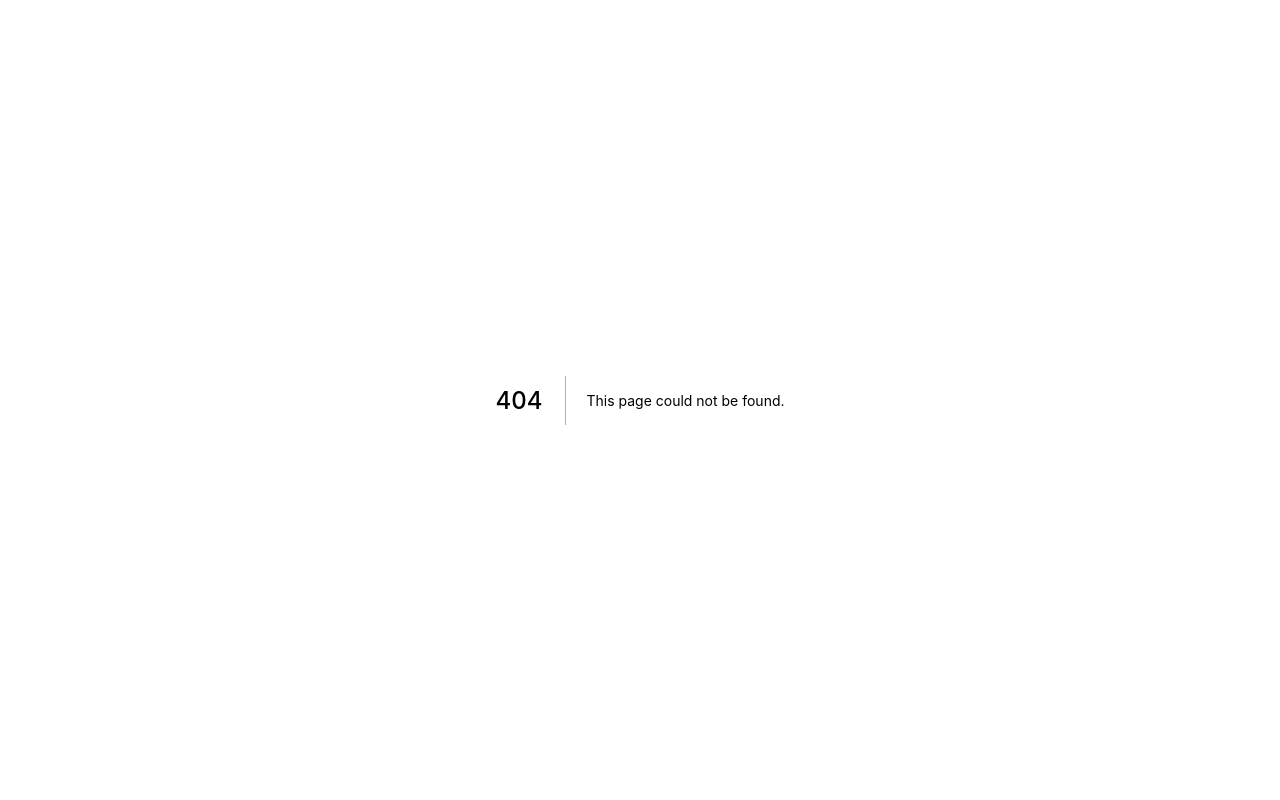
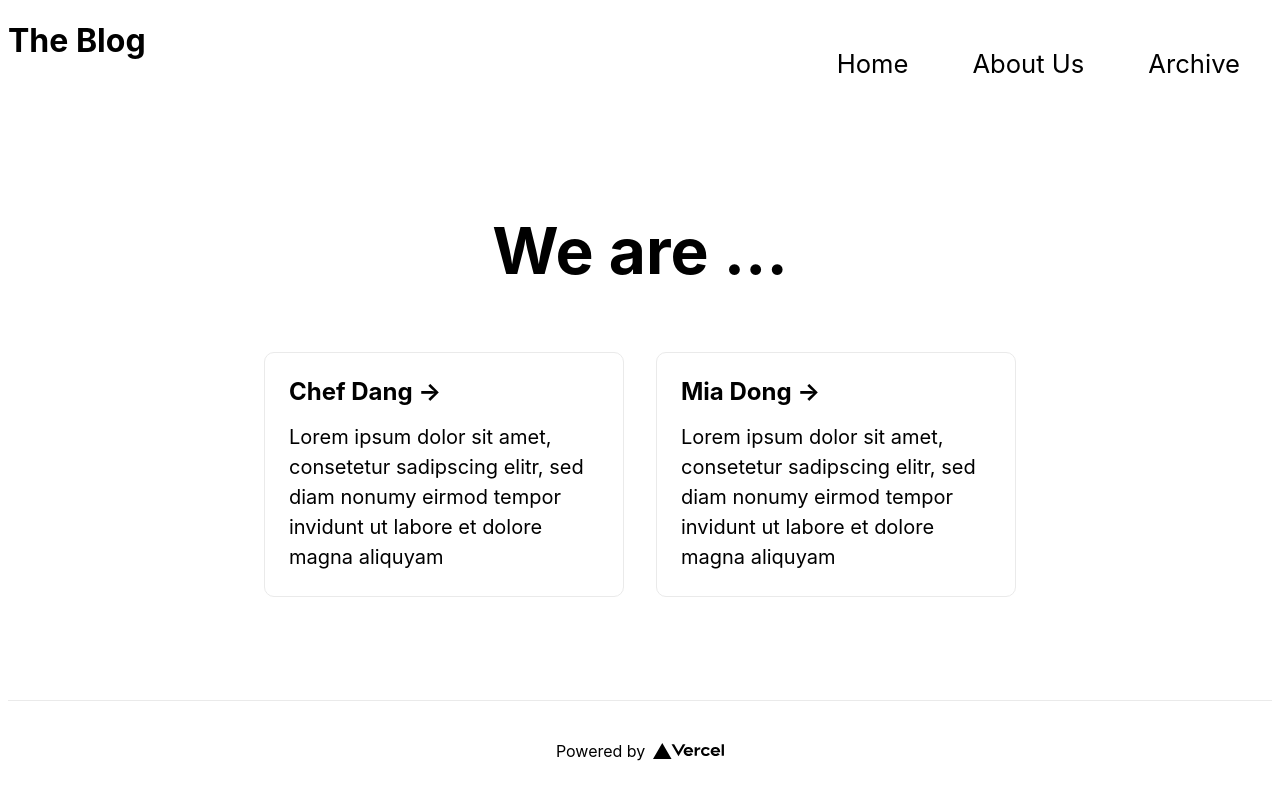
Before and after one commit to JanRiefling/blog-fred, a Next.js app in the folder blog-fred-frontend/: page /about in a window 1280 px wide. Before the commit this address had no page. Built offline with nearby package versions, Linux system fonts and the light colour scheme.

Commit message:
Add about us page

```diff
--- /dev/null
+++ b/blog-fred-frontend/pages/about.js
@@ -0,0 +1,45 @@
+import styles from "../styles/Home.module.css";
+import Head from "next/head";
+import NavBar from "../components/Navbar";
+
+export default function AboutUs() {
+  return (
+    <div className={styles.container}>
+      <Head>
+        <title>About Us</title>
+        <link rel="icon" href="/favicon.ico" />
+      </Head>
+      <NavBar />
+      <main className={styles.main}>
+        <h1 className={styles.title}>We are ...</h1>
+
+        <div className={styles.grid}>
+          <a href="#" className={styles.card}>
+            <h3>Chef Dang &rarr;</h3>
+            <p>
+              Lorem ipsum dolor sit amet, consetetur sadipscing elitr, sed diam
+              nonumy eirmod tempor invidunt ut labore et dolore magna aliquyam
+            </p>
+          </a>
+          <a href="#" className={styles.card}>
+            <h3>Mia Dong &rarr;</h3>
+            <p>
+              Lorem ipsum dolor sit amet, consetetur sadipscing elitr, sed diam
+              nonumy eirmod tempor invidunt ut labore et dolore magna aliquyam
+            </p>
+          </a>
+        </div>
+      </main>
+      <footer className={styles.footer}>
+        <a
+          href="https://vercel.com?utm_source=create-next-app&utm_medium=default-template&utm_campaign=create-next-app"
+          target="_blank"
+          rel="noopener noreferrer"
+        >
+          Powered by{" "}
+          <img src="/vercel.svg" alt="Vercel Logo" className={styles.logo} />
+        </a>
+      </footer>
+    </div>
+  );
+}
```
